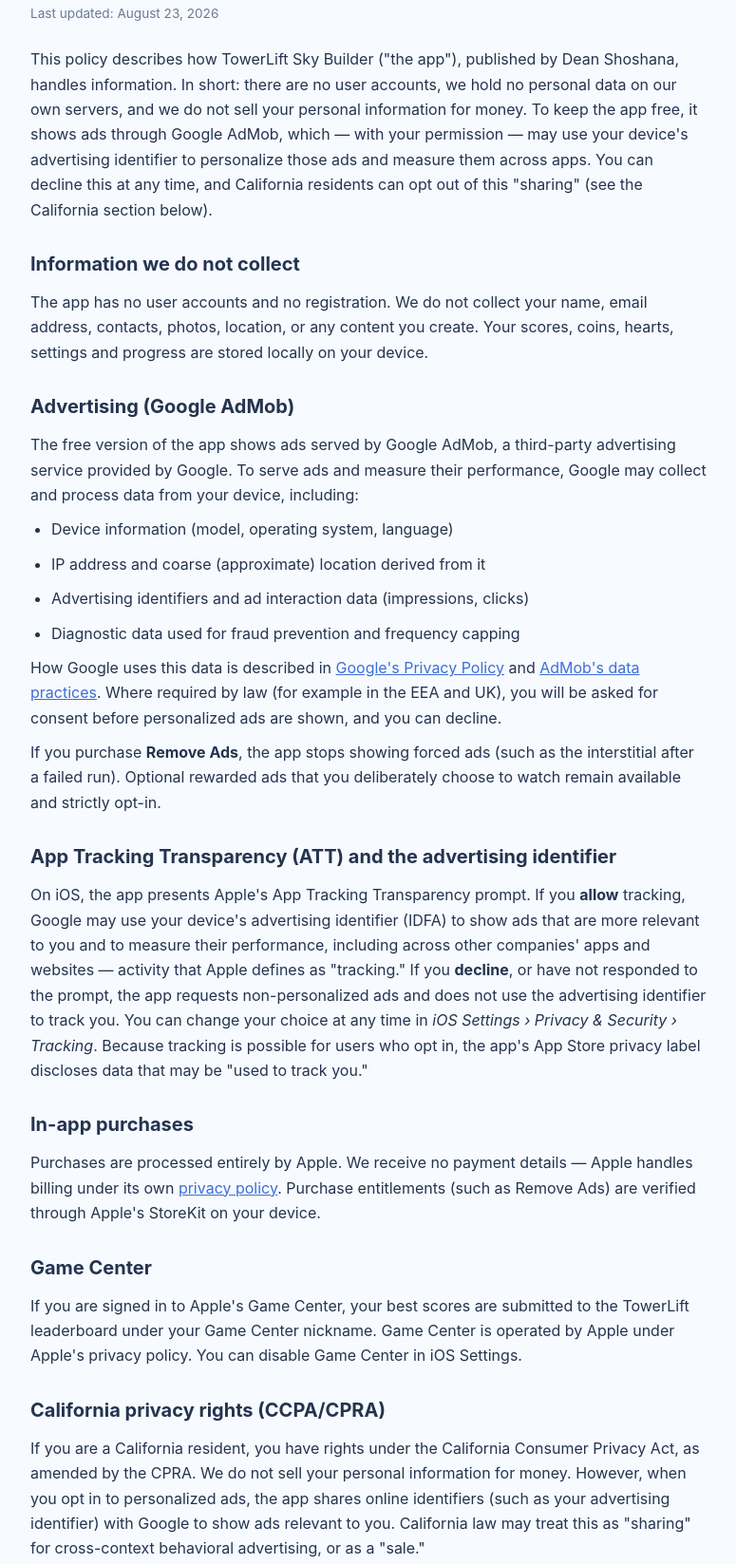
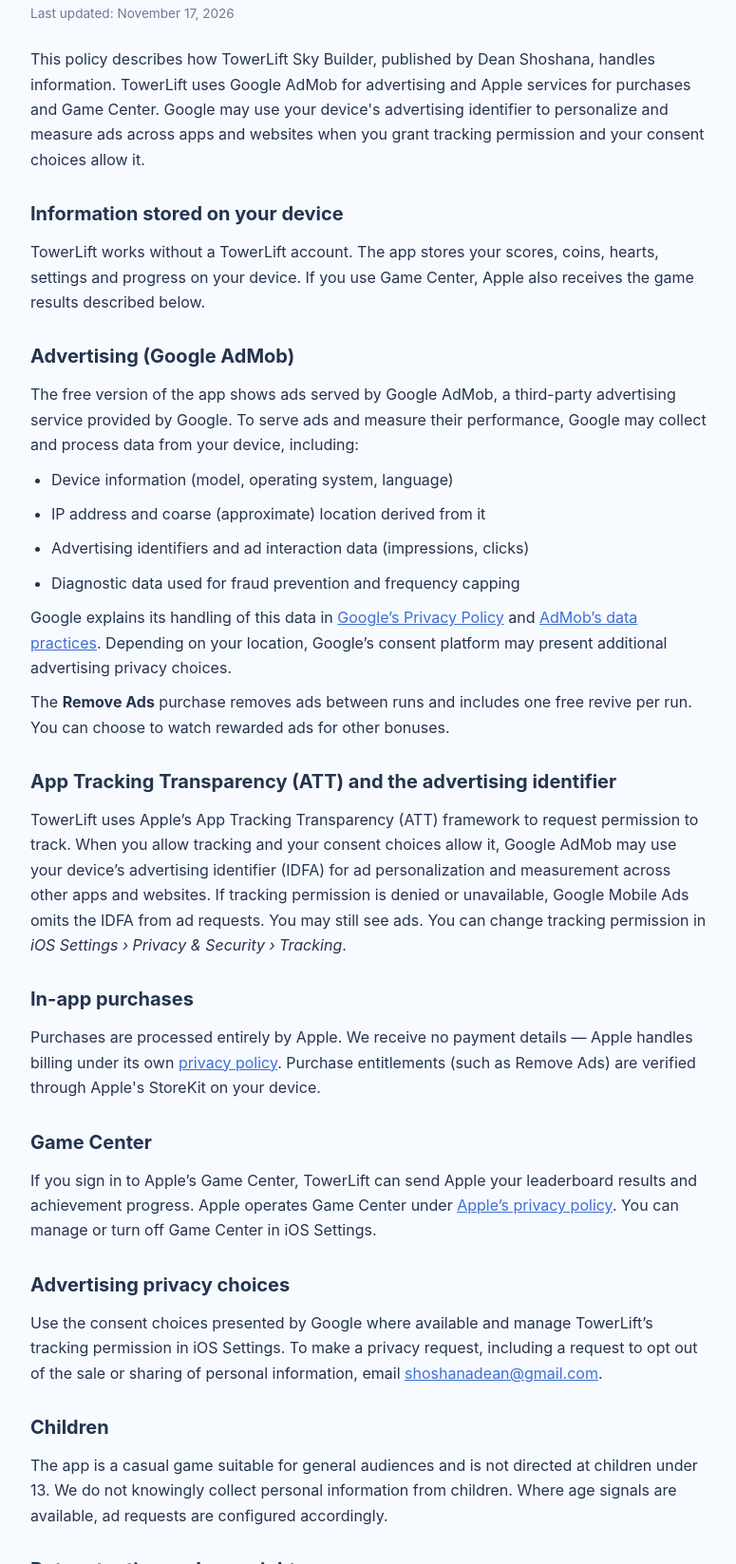
Before and after one commit to DeanShoshana/towerlift-site, a plain HTML site: page privacy.html in a window 1280 px wide. Shown: the part 260-1907 px from the top of the page at 95% size, without its empty margins (252-1027 px from the left). Drawn offline with Linux system fonts and the light colour scheme.

Commit message:
Align TowerLift privacy policy with its consent flow

```diff
--- a/privacy.html
+++ b/privacy.html
@@ -6,11 +6,11 @@
 <header><h1>Privacy Policy</h1><p>TowerLift Sky Builder</p>
 <nav><a href="index.html">Home</a><a href="terms.html">Terms</a><a href="support.html">Support</a></nav></header>
 <main>
-<p class="updated">Last updated: August 23, 2026</p>
-<p>This policy describes how TowerLift Sky Builder ("the app"), published by Dean Shoshana, handles information. In short: there are no user accounts, we hold no personal data on our own servers, and we do not sell your personal information for money. To keep the app free, it shows ads through Google AdMob, which — with your permission — may use your device's advertising identifier to personalize those ads and measure them across apps. You can decline this at any time, and California residents can opt out of this "sharing" (see the California section below).</p>
+<p class="updated">Last updated: November 17, 2026</p>
+<p>This policy describes how TowerLift Sky Builder, published by Dean Shoshana, handles information. TowerLift uses Google AdMob for advertising and Apple services for purchases and Game Center. Google may use your device's advertising identifier to personalize and measure ads across apps and websites when you grant tracking permission and your consent choices allow it.</p>
 
-<h2>Information we do not collect</h2>
-<p>The app has no user accounts and no registration. We do not collect your name, email address, contacts, photos, location, or any content you create. Your scores, coins, hearts, settings and progress are stored locally on your device.</p>
+<h2>Information stored on your device</h2>
+<p>TowerLift works without a TowerLift account. The app stores your scores, coins, hearts, settings and progress on your device. If you use Game Center, Apple also receives the game results described below.</p>
 
 <h2>Advertising (Google AdMob)</h2>
 <p>The free version of the app shows ads served by Google AdMob, a third-party advertising service provided by Google. To serve ads and measure their performance, Google may collect and process data from your device, including:</p>
@@ -20,27 +20,26 @@
 <li>Advertising identifiers and ad interaction data (impressions, clicks)</li>
 <li>Diagnostic data used for fraud prevention and frequency capping</li>
 </ul>
-<p>How Google uses this data is described in <a href="https://policies.google.com/privacy">Google's Privacy Policy</a> and <a href="https://support.google.com/admob/answer/6128543">AdMob's data practices</a>. Where required by law (for example in the EEA and UK), you will be asked for consent before personalized ads are shown, and you can decline.</p>
-<p>If you purchase <strong>Remove Ads</strong>, the app stops showing forced ads (such as the interstitial after a failed run). Optional rewarded ads that you deliberately choose to watch remain available and strictly opt-in.</p>
+<p>Google explains its handling of this data in <a href="https://policies.google.com/privacy">Google’s Privacy Policy</a> and <a href="https://support.google.com/admob/answer/6128543">AdMob’s data practices</a>. Depending on your location, Google’s consent platform may present additional advertising privacy choices.</p>
+<p>The <strong>Remove Ads</strong> purchase removes ads between runs and includes one free revive per run. You can choose to watch rewarded ads for other bonuses.</p>
 
 <h2>App Tracking Transparency (ATT) and the advertising identifier</h2>
-<p>On iOS, the app presents Apple's App Tracking Transparency prompt. If you <strong>allow</strong> tracking, Google may use your device's advertising identifier (IDFA) to show ads that are more relevant to you and to measure their performance, including across other companies' apps and websites — activity that Apple defines as "tracking." If you <strong>decline</strong>, or have not responded to the prompt, the app requests non-personalized ads and does not use the advertising identifier to track you. You can change your choice at any time in <em>iOS Settings › Privacy &amp; Security › Tracking</em>. Because tracking is possible for users who opt in, the app's App Store privacy label discloses data that may be "used to track you."</p>
+<p>TowerLift uses Apple’s App Tracking Transparency (ATT) framework to request permission to track. When you allow tracking and your consent choices allow it, Google AdMob may use your device’s advertising identifier (IDFA) for ad personalization and measurement across other apps and websites. If tracking permission is denied or unavailable, Google Mobile Ads omits the IDFA from ad requests. You may still see ads. You can change tracking permission in <em>iOS Settings › Privacy &amp; Security › Tracking</em>.</p>
 
 <h2>In-app purchases</h2>
 <p>Purchases are processed entirely by Apple. We receive no payment details — Apple handles billing under its own <a href="https://www.apple.com/legal/privacy/">privacy policy</a>. Purchase entitlements (such as Remove Ads) are verified through Apple's StoreKit on your device.</p>
 
 <h2>Game Center</h2>
-<p>If you are signed in to Apple's Game Center, your best scores are submitted to the TowerLift leaderboard under your Game Center nickname. Game Center is operated by Apple under Apple's privacy policy. You can disable Game Center in iOS Settings.</p>
+<p>If you sign in to Apple’s Game Center, TowerLift can send Apple your leaderboard results and achievement progress. Apple operates Game Center under <a href="https://www.apple.com/legal/privacy/">Apple’s privacy policy</a>. You can manage or turn off Game Center in iOS Settings.</p>
 
-<h2>California privacy rights (CCPA/CPRA)</h2>
-<p>If you are a California resident, you have rights under the California Consumer Privacy Act, as amended by the CPRA. We do not sell your personal information for money. However, when you opt in to personalized ads, the app shares online identifiers (such as your advertising identifier) with Google to show ads relevant to you. California law may treat this as "sharing" for cross-context behavioral advertising, or as a "sale."</p>
-<p><strong>Do Not Sell or Share My Personal Information.</strong> You can opt out of this sharing at any time by declining Apple's App Tracking Transparency prompt, or by turning tracking off in <em>iOS Settings › Privacy &amp; Security › Tracking</em>. Once you opt out, the app requests only non-personalized ads and the advertising identifier is not used to track you. You may also email <a href="mailto:shoshanadean@gmail.com">shoshanadean@gmail.com</a> to exercise your California rights — including the right to know, delete, or correct personal information — and you will not be discriminated against for exercising them. We do not knowingly sell or share the personal information of consumers we know to be under 16 years of age.</p>
+<h2>Advertising privacy choices</h2>
+<p>Use the consent choices presented by Google where available and manage TowerLift’s tracking permission in iOS Settings. To make a privacy request, including a request to opt out of the sale or sharing of personal information, email <a href="mailto:shoshanadean@gmail.com">shoshanadean@gmail.com</a>.</p>
 
 <h2>Children</h2>
 <p>The app is a casual game suitable for general audiences and is not directed at children under 13. We do not knowingly collect personal information from children. Where age signals are available, ad requests are configured accordingly.</p>
 
 <h2>Data retention and your rights</h2>
-<p>We hold no personal data on our own servers. Data processed by Google or Apple is governed by their policies, where you can also exercise your rights of access and deletion. Deleting the app removes all locally stored progress.</p>
+<p>TowerLift does not run a server for player accounts or progression. Deleting the app removes the progress stored in its app data on that device. Apple and Google describe their retention practices and privacy request options in their own policies. You can also use the contact below to make a request about TowerLift.</p>
 
 <h2>Changes</h2>
 <p>If this policy changes, the updated version will be posted at this address with a new date.</p>
```
